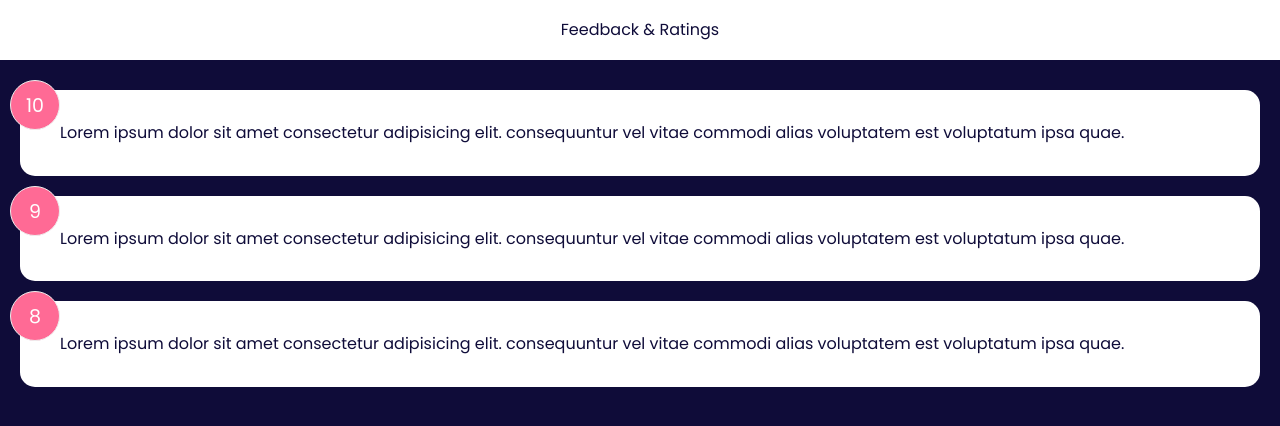
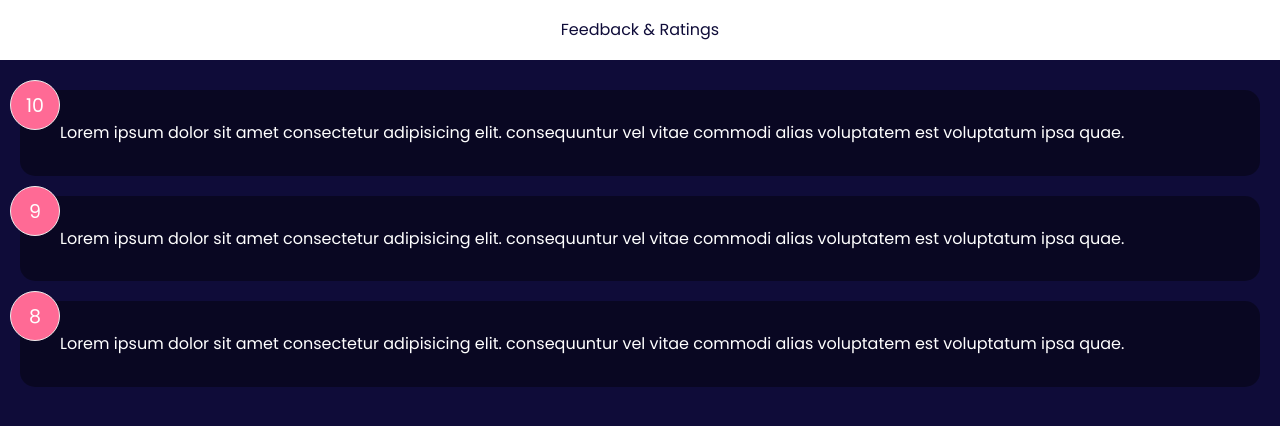
Before and after one commit to Yeboah-Godfred/review, a React (Create React App) app: page / in a window 1280 px wide. Shown: the top 426 px of the page. Built offline with nearby package versions, Linux system fonts and the light colour scheme.

Commit message:
Card component creation

```diff
--- a/src/components/FeedbackItem.jsx
+++ b/src/components/FeedbackItem.jsx
@@ -1,13 +1,14 @@
 import React from 'react'
+import Card from '../shared/Card'
 
 function FeedbackItem({item}) {
 
   return (
-    <div className='card'>
+    <Card reverse={true}>
       <div className="num-display">{item.rating}</div>
       <div className="text-display">{item.text}</div>
 
-    </div>
+    </Card>
   )
 }
 
--- /dev/null
+++ b/src/shared/Card.jsx
@@ -0,0 +1,11 @@
+import React from 'react'
+
+function Card({children, reverse}) {
+  return (
+    <div className={`card ${reverse && 'reverse'}`}>
+      {children}
+    </div>
+  )
+}
+
+export default Card
```
